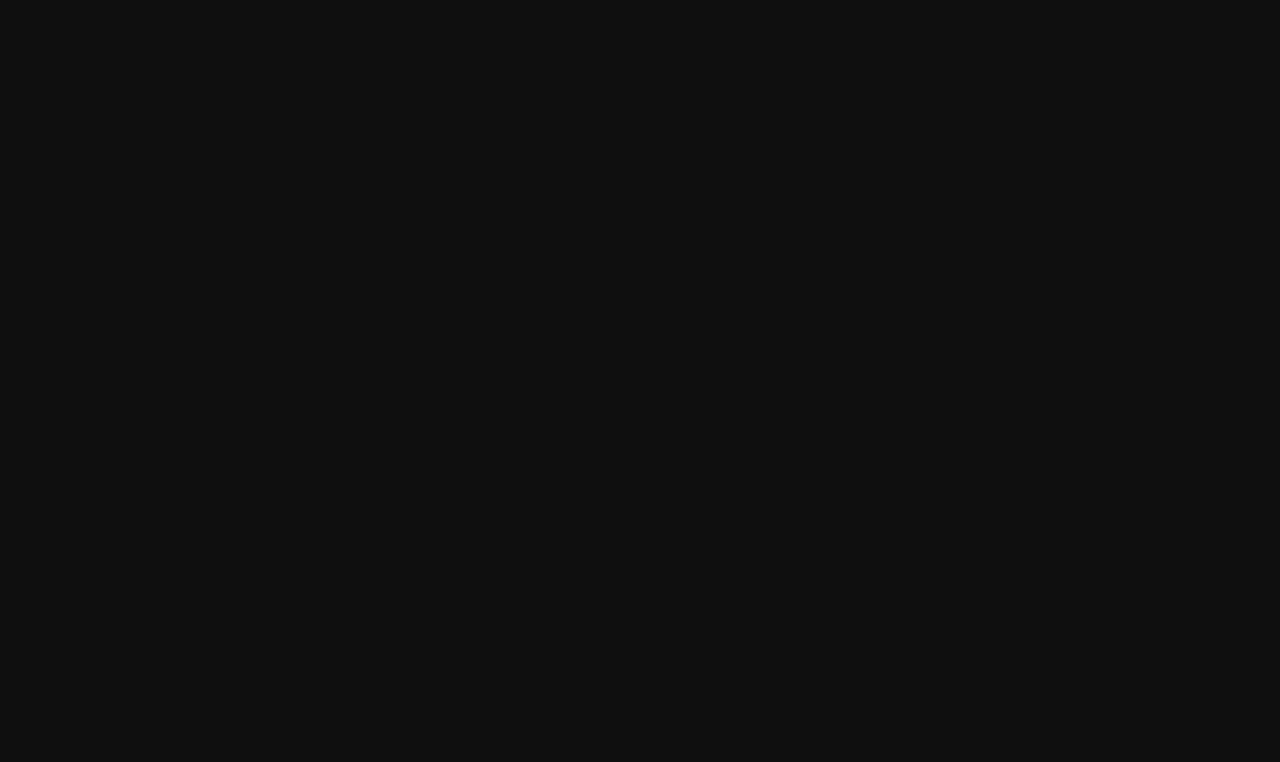
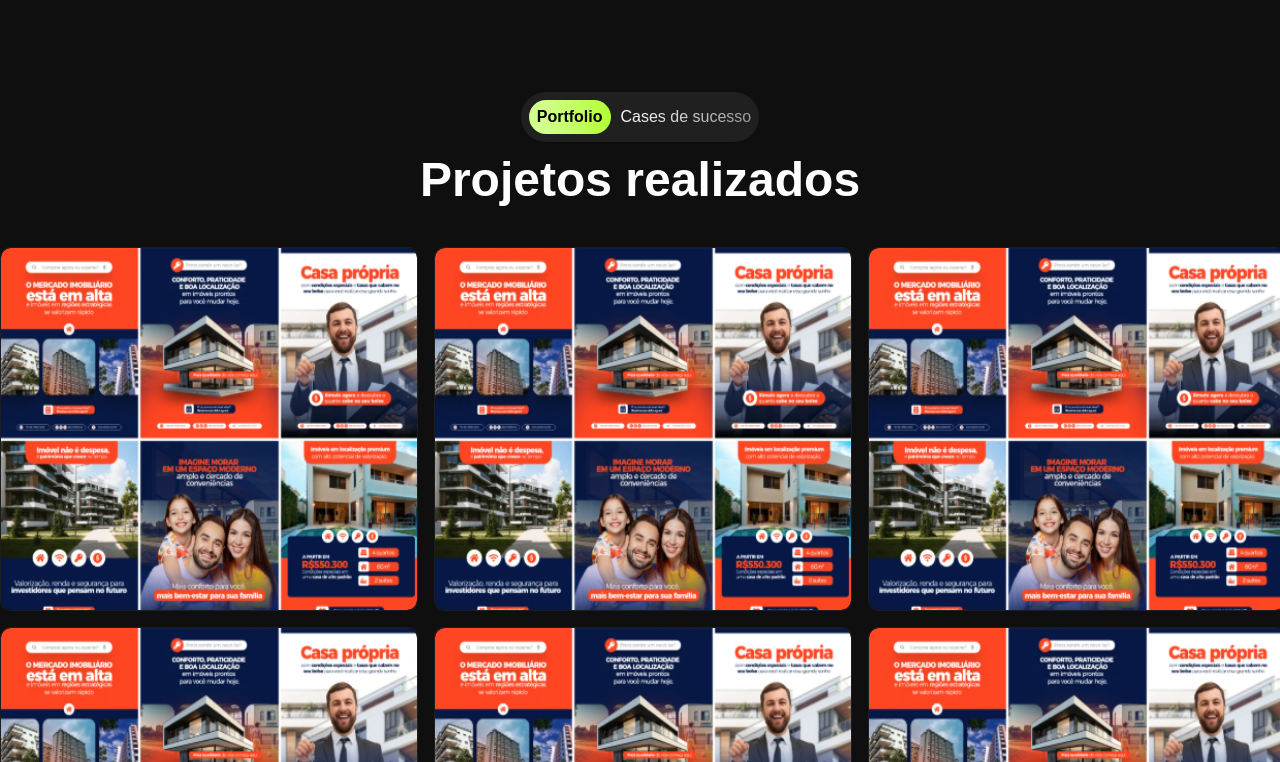
Before and after one commit to joaopaulocostasantos/my-portfolio-website, a Next.js app: page / in a window 1280 px wide. Shown: the part 1438-2200 px from the top of the page. Before the commit the page ends 1437 px from the top, so only its background shows below. Built offline with nearby package versions, Linux system fonts and the light colour scheme; a web font is replaced by a local one.

Commit message:
portfolio component completed

```diff
--- a/src/app/page.tsx
+++ b/src/app/page.tsx
@@ -1,4 +1,5 @@
 import { Hero } from "@/components/sections/Hero/Hero";
+import { Portfolio } from "@/components/sections/Portfolio/Portfolio";
 import { Solutions } from "@/components/sections/Solutions/Solutions";
 
 export default function Home() {
@@ -6,6 +7,7 @@ export default function Home() {
     <main>
       <Hero />
       <Solutions />
+      <Portfolio />
     </main>
   );
 }
--- /dev/null
+++ b/src/components/data/projects.ts
@@ -0,0 +1,28 @@
+import project01 from "@/assets/projects/01.png";
+
+export const projects = [
+  {
+    img: project01,
+    link: "https://www.behance.net/gallery/241489095/Design-para-Social-Media-Imobiliaria",
+  },
+  {
+    img: project01,
+    link: "https://www.behance.net/gallery/241489095/Design-para-Social-Media-Imobiliaria",
+  },
+  {
+    img: project01,
+    link: "https://www.behance.net/gallery/241489095/Design-para-Social-Media-Imobiliaria",
+  },
+  {
+    img: project01,
+    link: "https://www.behance.net/gallery/241489095/Design-para-Social-Media-Imobiliaria",
+  },
+  {
+    img: project01,
+    link: "https://www.behance.net/gallery/241489095/Design-para-Social-Media-Imobiliaria",
+  },
+  {
+    img: project01,
+    link: "https://www.behance.net/gallery/241489095/Design-para-Social-Media-Imobiliaria",
+  },
+];
--- a/src/components/sections/Hero/Hero.module.scss
+++ b/src/components/sections/Hero/Hero.module.scss
@@ -37,6 +37,7 @@
     display: flex;
     align-items: center;
     gap: 10px;
+    text-decoration: none;
     cursor: pointer;
 
     .hero__cta__seePortfolio__text {
--- a/src/components/sections/Hero/Hero.tsx
+++ b/src/components/sections/Hero/Hero.tsx
@@ -9,6 +9,9 @@ import { Cta } from "@/components/sections/Cta/Cta";
 // Icons
 import { ArrowDownToLine } from "lucide-react";
 import { BriefcaseBusiness, PanelsTopLeft, FolderCode } from "lucide-react";
+
+// next
+import Link from "next/link";
 
 export function Hero() {
   return (
@@ -29,14 +32,14 @@ export function Hero() {
 
         <div className={styles.hero__ctas}>
           <Cta />
-          <div className={styles.hero__cta__seePortfolio} id="#portfolio">
+          <Link href="#portfolio" className={styles.hero__cta__seePortfolio}>
             <span className={styles.hero__cta__seePortfolio__text}>
               Veja o Portfólio
             </span>
             <div className={styles.hero__cta__seePortfolio__icon}>
               <ArrowDownToLine />
             </div>
-          </div>
+          </Link>
         </div>
 
         <div className={styles.hero__highlightsContainer}>
--- /dev/null
+++ b/src/components/sections/Portfolio/Portfolio.module.scss
@@ -0,0 +1,34 @@
+.portfolio {
+  display: flex;
+  flex-direction: column;
+  align-items: center;
+  justify-content: center;
+  margin-top: 100px;
+
+  .headline {
+    display: flex;
+    flex-direction: column;
+    align-items: center;
+    justify-content: center;
+    gap: 10px;
+    margin-bottom: 40px;
+
+    h3 {
+      font-size: 48px;
+      color: var(--color-text);
+    }
+  }
+
+  .projects {
+    display: grid;
+    grid-template-columns: repeat(3, 1fr);
+    gap: 16px;
+  }
+
+  .cta {
+    display: flex;
+    align-items: center;
+    justify-content: center;
+    margin-top: 60px;
+  }
+}
--- /dev/null
+++ b/src/components/sections/Portfolio/Portfolio.tsx
@@ -0,0 +1,30 @@
+import { Bagde } from "@/components/ui/Bagde/Bagde";
+import styles from "./Portfolio.module.scss";
+import { Container } from "@/components/container/Container";
+import { PortfolioCards } from "../PortfolioCards/PortfolioCards";
+
+import { projects } from "@/components/data/projects";
+import { Cta } from "../Cta/Cta";
+
+export function Portfolio() {
+  return (
+    <section className={styles.portfolio}>
+      <Container>
+        <div className={styles.headline}>
+          <Bagde tag="Portfolio" description="Cases de sucesso" />
+          <h3>Projetos realizados</h3>
+        </div>
+
+        <div className={styles.projects}>
+          {projects.map((project, index) => (
+            <PortfolioCards key={index} img={project.img} link={project.link} />
+          ))}
+        </div>
+
+        <div className={styles.cta}>
+          <Cta />
+        </div>
+      </Container>
+    </section>
+  );
+}
--- /dev/null
+++ b/src/components/sections/PortfolioCards/PortfolioCards.module.scss
@@ -0,0 +1,62 @@
+.portfolioCards {
+  display: flex;
+  align-items: center;
+  justify-content: center;
+}
+
+.portfolioCards__card {
+  position: relative;
+  display: inline-block;
+  border-radius: 10px;
+  overflow: hidden;
+  border: 1px solid var(--color-border);
+
+  img {
+    display: block;
+    border-radius: 10px;
+  }
+
+  &::after {
+    content: "";
+    position: absolute;
+    inset: 0;
+    background-color: rgba(0, 0, 0, 0.8);
+    opacity: 0;
+    transition: opacity 0.3s ease;
+    z-index: 1;
+  }
+
+  &:hover::after {
+    opacity: 1;
+  }
+}
+
+.portfolioCards__link {
+  position: absolute;
+  top: 50%;
+  left: 50%;
+  transform: translate(-50%, -50%);
+  z-index: 2;
+  padding: 12px 20px;
+  border-radius: 999px;
+  border: 1px solid rgba(255, 255, 255, 0.2);
+  background-color: var(--color-primary);
+  color: var(--color-background);
+  font-size: 16px;
+  font-weight: 600;
+  text-decoration: none;
+  opacity: 0;
+  transition:
+    opacity 0.3s ease,
+    transform 0.3s ease,
+    background-color 0.3s ease;
+}
+
+.portfolioCards__card:hover .portfolioCards__link {
+  opacity: 1;
+  transform: translate(-50%, -50%) scale(1.02);
+}
+
+.portfolioCards__link:hover {
+  background-color: var(--color-text);
+}
--- /dev/null
+++ b/src/components/sections/PortfolioCards/PortfolioCards.tsx
@@ -0,0 +1,26 @@
+import styles from "./PortfolioCards.module.scss";
+
+import Image, { type StaticImageData } from "next/image";
+import Link from "next/link";
+
+interface PortfolioCardsProps {
+  img: string | StaticImageData;
+  link: string;
+}
+
+export function PortfolioCards({ img, link }: PortfolioCardsProps) {
+  return (
+    <div className={styles.portfolioCards}>
+      <div className={styles.portfolioCards__card}>
+        <Image src={img} alt="Portfolio" width={416} height={362} />
+        <Link
+          href={link}
+          className={styles.portfolioCards__link}
+          target="_blank"
+        >
+          Ver projeto
+        </Link>
+      </div>
+    </div>
+  );
+}
--- a/src/components/sections/SolutionsCards/SolutionsCards.module.scss
+++ b/src/components/sections/SolutionsCards/SolutionsCards.module.scss
@@ -31,6 +31,7 @@
       font-size: 32px;
       font-weight: 600;
       color: var(--color-text);
+      line-height: 110%;
     }
 
     p {
```
Also changed, not shown: src/assets/projects/01.png (added).
